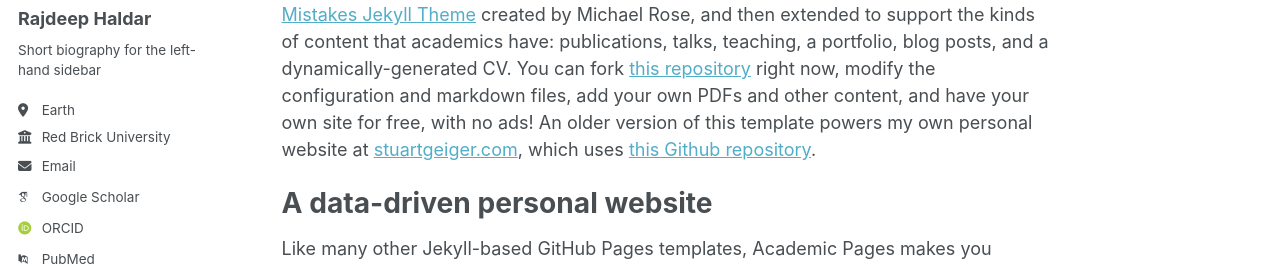
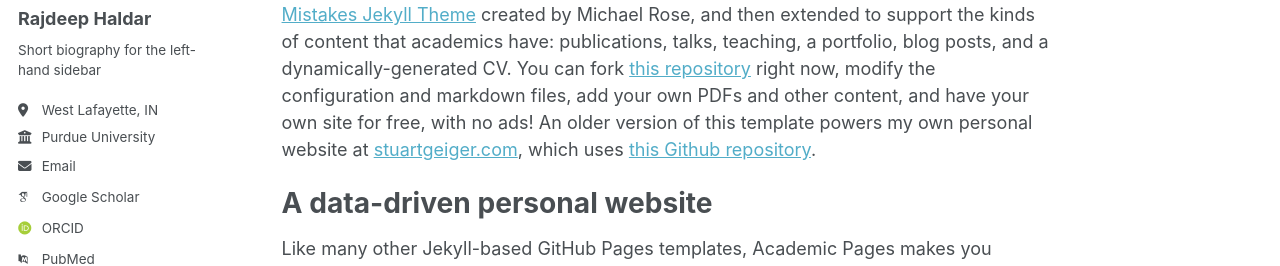
Before and after one commit to rhaldarpurdue/rhaldarpurdue.github.io, a Jekyll site: the page built from _pages/about.md, in a window 1280 px wide. Shown: the part 283-549 px from the top of the page. Built offline with Jekyll 4.4.1, drawn with Linux system fonts in a browser that asks for light colours; some web fonts are replaced.

Commit message:
Update _config.yml

```diff
--- a/_config.yml
+++ b/_config.yml
@@ -25,14 +25,14 @@ author:
   name             : "Rajdeep Haldar"
   pronouns         : # example: "she/her"
   bio              : "Short biography for the left-hand sidebar"
-  location         : "Earth"
-  employer         : "Red Brick University"
+  location         : "West Lafayette, IN"
+  employer         : "Purdue University"
   uri              : # URL
-  email            : "none@example.org"
+  email            : "rajdeeph@live.com"
 
   # Academic websites
   arxiv            : # URL - Update with the correct link to your profile
-  googlescholar    : "https://scholar.google.com/citations?user=PS_CX0AAAAAJ"
+  googlescholar    : "https://scholar.google.com/citations?user=6TXLCaYAAAAJ&hl=en"
   impactstory      : # URL
   orcid            : "http://orcid.org/yourorcidurl"
   semantic         : # URL
@@ -43,7 +43,7 @@ author:
   bitbucket        : # Username - Update with your username on the site
   codepen          : # Username
   dribbble         : # Username
-  github           : "academicpages"
+  github           : "rhaldarpurdue"
   kaggle           : # Username
   stackoverflow    : # User number or user number and name (i.e., use "1" or "1/jeff-atwood")
 
```
